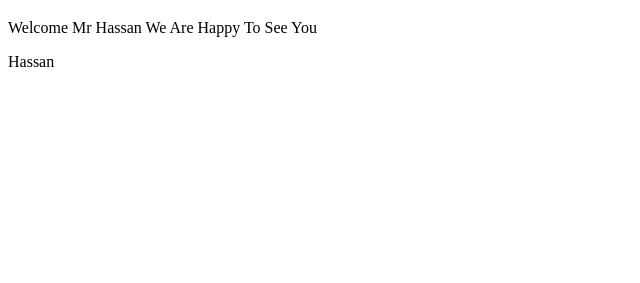
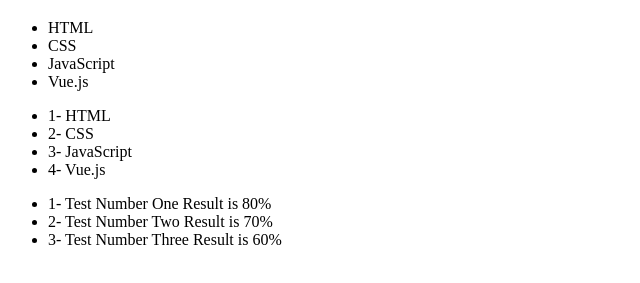
Before and after one commit to HElhamaky/Vue-Js-Notes-Projects, a plain HTML site: page Elzero Tutorials/index.html in a window 1280 px wide. Shown: the part 61-344 px from the top of the page, without its empty margins (0-640 px from the left). Drawn offline with Linux system fonts and the light colour scheme.

Commit message:
Directives v-for

```diff
--- a/Elzero Tutorials/index.html
+++ b/Elzero Tutorials/index.html
@@ -9,8 +9,22 @@
 <body>
     <div id="Moka-App">
         <h1>Welcome to Vue Js Course</h1>
-        <p>Welcome {{'Mr ' + name}} We Are Happy To See You</p>
-        <p v-text="name"></p>
+        <ul>
+            <li v-for="skill in skills">
+                {{skill}}
+            </li>
+        </ul>
+        <ul>
+            <li v-for="(skill, index) in skills">
+                {{index+1}}- {{skill}}
+
+            </li>
+        </ul>
+        <ul>
+            <li v-for="(test, index) in CompletedTests">
+            {{index+1}}- {{test.testName}} Result is {{test.testResult}}
+            </li>
+        </ul>
     </div>
 
     <script src="js/vue.js"></script>
@@ -18,8 +32,28 @@
     var vm = new Vue({
         el:'#Moka-App',
         data:{
-            name:'Hassan'
-        }
+            name:'Hassan',
+            date:'Today',
+            age:'24',
+            skills:['HTML','CSS','JavaScript','Vue.js'],
+            isSubscriped: false,
+            theDate:'',
+            CompletedTests:[
+                {
+                testName : 'Test Number One',
+                testResult: '80%'
+                },
+                {
+                testName : 'Test Number Two',
+                testResult: '70%'
+                },
+                {
+                testName : 'Test Number Three',
+                testResult: '60%'
+                },
+            ],
+
+        },
     })
     </script>
 </body>
```
